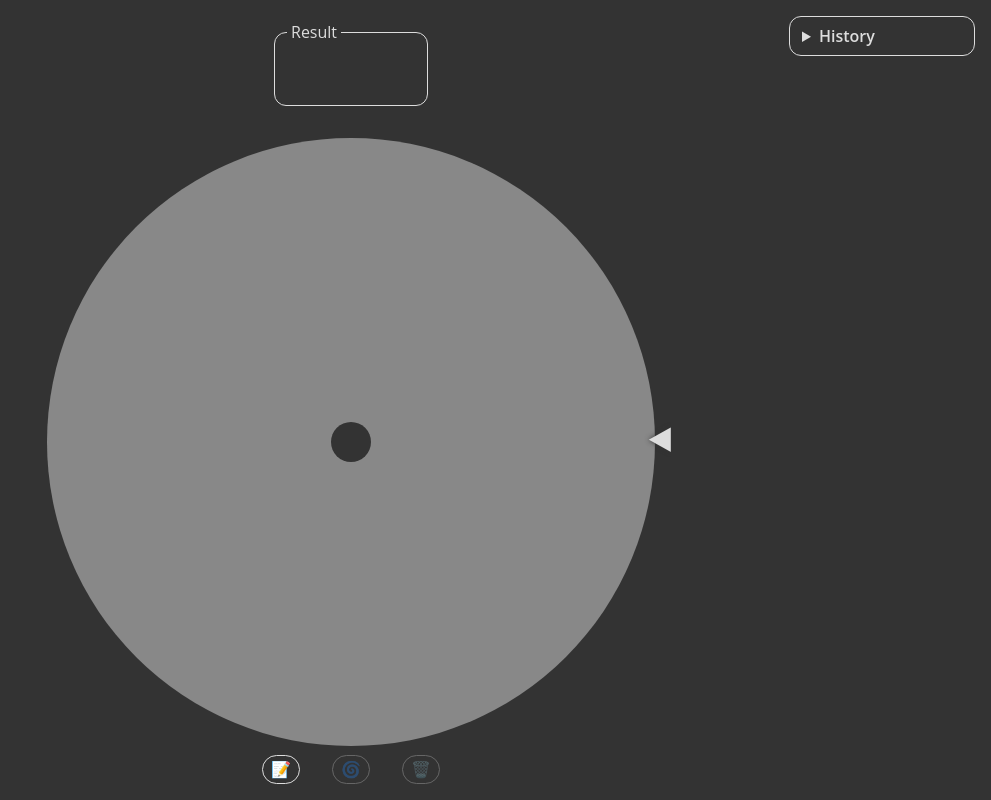
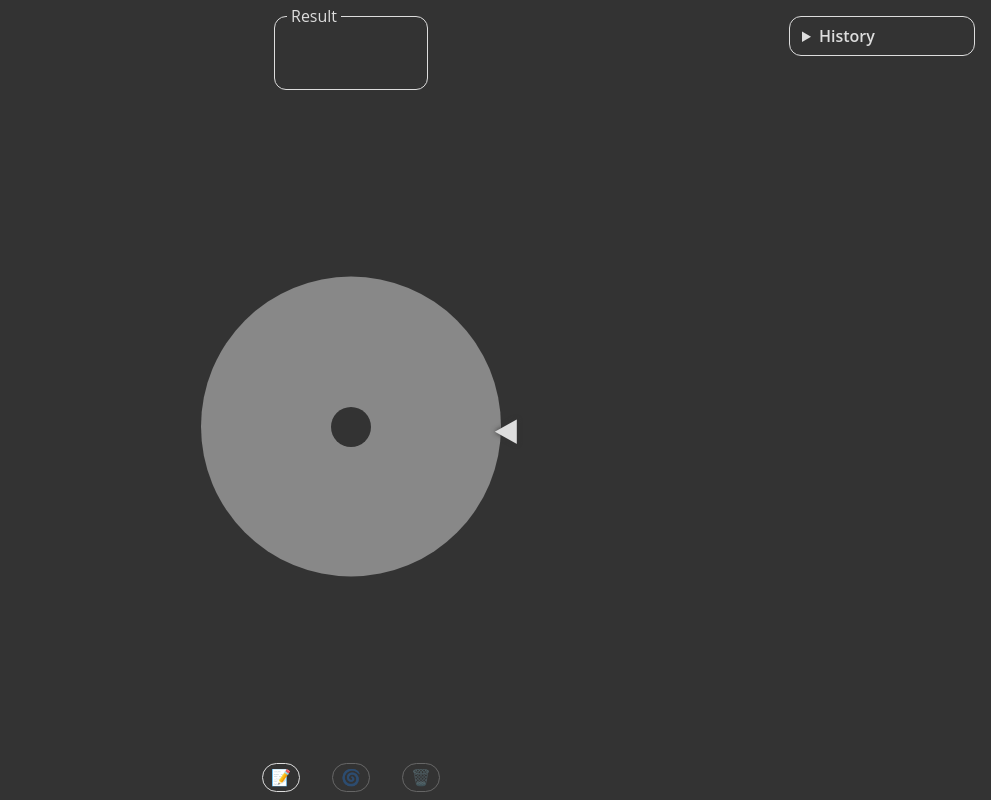
Before and after one commit to ndoolan360/spinny-wheel, a plain HTML site: page index.html in a window 1280 px wide. Shown: the whole page, without its empty margins (289-1280 px from the left). Drawn offline with Linux system fonts and the light colour scheme.

Commit message:
Fix styling issues

```diff
--- a/index.html
+++ b/index.html
@@ -11,12 +11,13 @@
   <ul id="history-list" role="log" aria-live="polite" aria-relevant="additions"></ul>
 </details>
 
-<figure id="wheel-container">
+<figure id="wheel-display">
   <figcaption id="result">
     <p id="result-label">Result</p>
     <output id="display" aria-live="polite" aria-atomic="true" aria-labelledby="result-label" role="status"></output>
   </figcaption>
 
+  <div id="wheel-container" role="group">
     <p id="options-label" class="sr-only">Wheel items</p>
     <div id="wheel" role="group">
       <svg aria-hidden="true" viewBox="0 0 100 100" xmlns="http://www.w3.org/2000/svg">
@@ -27,6 +28,7 @@
       <div id="wheel-decoration" aria-hidden="true"></div>
     </div>
     <div id="pointer" aria-hidden="true">◀︎</div>
+  </div>
 </figure>
 
 <form id="wheel-controls">
--- a/styles/spinny-wheel.css
+++ b/styles/spinny-wheel.css
@@ -1,13 +1,32 @@
 #history,
-#wheel-container,
+#wheel-display,
 #wheel-controls {
   font-family: Open Sans, "Segoe UI", Tahoma, Geneva, Verdana, sans-serif;
   font-size: 1rem;
 }
 
+:has(>*>#wheel-display) {
+  display: flex;
+  max-height: 100vh;
+}
+
+:has(>#wheel-display) {
+  background-color: var(--background, #333);
+  color: var(--foreground, #DDD);
+
+  width: 100%;
+  flex: 1 1;
+
+  display: flex;
+  flex-flow: column nowrap;
+  align-items: center;
+  justify-content: space-between;
+}
+
 button {
   min-height: 1.5rem;
   min-width: 1.5rem;
+  height: auto;
   border-radius: 1.5rem;
   font-size: 16px;
   text-align: center;
@@ -21,24 +40,6 @@ button {
 button:disabled {
   opacity: 0.3;
   cursor: not-allowed;
-}
-
-:has(>*>#wheel-container) {
-  display: flex;
-}
-
-:has(>#wheel-container) {
-  background-color: var(--background, #333);
-  color: var(--foreground, #DDD);
-
-  width: 100%;
-  flex-grow: 1;
-
-  display: flex;
-  flex-flow: column nowrap;
-  align-items: center;
-  justify-content: space-between;
-  margin: 1rem 0;
 }
 
 #history {
@@ -96,10 +97,13 @@ button:disabled {
   padding: 0.15rem 0.5rem;
 }
 
-#wheel-container {
-  position: relative;
-  margin: auto;
-  width: min(80vw, 80vh);
+#wheel-display {
+  display: flex;
+  flex-flow: column nowrap;
+  flex: 1 1;
+  margin: 0;
+  padding: 0;
+  width: 100%;
   overflow: hidden;
 }
 
@@ -108,13 +112,13 @@ button:disabled {
   min-width: 8rem;
   width: fit-content;
   max-width: 80%;
-  margin: 1rem auto;
+  margin: .5rem auto 0 auto;
   padding: 0.25rem 0.75rem;
   border: 1px solid var(--foreground, #DDD);
   border-radius: 0.75rem;
 }
 
-#wheel-container #result #result-label {
+#wheel-display #result #result-label {
   position: absolute;
   top: -1.75rem;
   left: .75rem;
@@ -123,7 +127,7 @@ button:disabled {
   padding: 0 0.25rem;
 }
 
-#wheel-container #result #display {
+#wheel-display #result #display {
   display: inline-block;
   width: 100%;
   height: 4rem;
@@ -134,35 +138,23 @@ button:disabled {
   white-space: nowrap;
 }
 
+#wheel-container {
+  position: relative;
+  padding: 1rem;
+  display: flex;
+  flex: 1 1;
+  margin: auto;
+}
+
 #pointer {
   position: absolute;
-  bottom: min(40vh, 40vw);
+  top: 50%;
   right: 0;
-  transform: translateY(50%);
+  transform: translateY(-50%);
   font-size: 2rem;
   user-select: none;
   pointer-events: none;
   text-shadow: 0 0 5px var(--background, #333);
-}
-
-#wheel-decoration {
-  position: absolute;
-}
-
-#wheel-decoration::before {
-  position: absolute;
-  content: "";
-  top: 50%;
-  left: 50%;
-  display: flex;
-  justify-content: center;
-  align-items: center;
-  font-size: 1.5rem;
-  transform: translate(-50%, -50%);
-  width: 2.5rem;
-  height: 2.5rem;
-  border-radius: 50%;
-  background: var(--wheel-decoration, var(--background, #333));
 }
 
 #wheel {
@@ -170,8 +162,7 @@ button:disabled {
   place-items: center;
   transition: transform var(--transition-duration, 5s) cubic-bezier(0, 0.2, 0, 1);
   transform: rotate(calc(var(--revs, 0) * 360deg + var(--angle, 0) * 1deg));
-  width: 100%;
-  aspect-ratio: 1;
+  margin: 0 auto;
 }
 
 @media (prefers-reduced-motion: reduce) {
@@ -180,11 +171,30 @@ button:disabled {
   }
 }
 
+#wheel-decoration {
+  position: relative;
+  grid-area: 1 / 1;
+  width: 2.5rem;
+  height: 2.5rem;
+  border-radius: 50%;
+  background: var(--wheel-decoration, var(--background, #333));
+}
+
+#wheel-decoration::before {
+  content: "";
+  font-size: 1.5rem;
+  position: absolute;
+  top: 50%;
+  left: 50%;
+  transform: translate(-50%, -50%);
+}
+
 #wheel>svg {
   grid-area: 1 / 1;
-  width: calc(100% - 2rem);
-  height: calc(100% - 2rem);
-  overflow: unset;
+  min-width: 0;
+  min-height: 0;
+  width: 100%;
+  height: 100%;
 }
 
 #wheel-segments path,
@@ -196,12 +206,8 @@ button:disabled {
 #options {
   position: relative;
   grid-area: 1 / 1;
-  width: calc(100% - 2rem);
-  height: calc(100% - 2rem);
-  display: flex;
-  flex-flow: column nowrap;
-  align-items: center;
-  justify-content: center;
+  width: 100%;
+  aspect-ratio: 1;
   color: var(--background, #333);
   list-style: none;
   margin: 0;
@@ -214,6 +220,7 @@ button:disabled {
   top: 50%;
   right: 0;
   left: 50%;
+  margin: 0;
   padding: 0 1rem 0 1.5rem;
   transform-origin: center left;
   transform: translateY(-50%) rotate(calc(var(--angle, 0) * 1deg));
@@ -226,6 +233,7 @@ button:disabled {
 
 #wheel-controls {
   anchor-name: --control-anchor;
+  display: block;
   margin: 0;
 }
 
```
Lines whose indentation alone changed are shown as unchanged.
